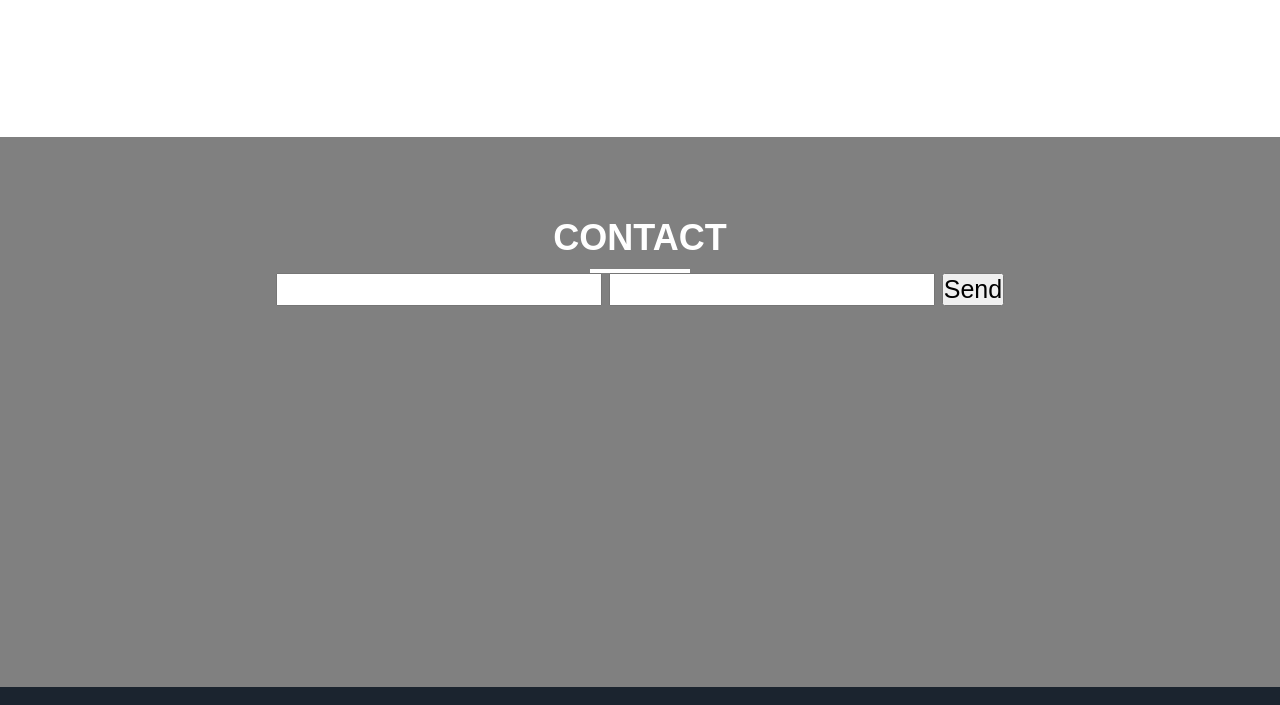
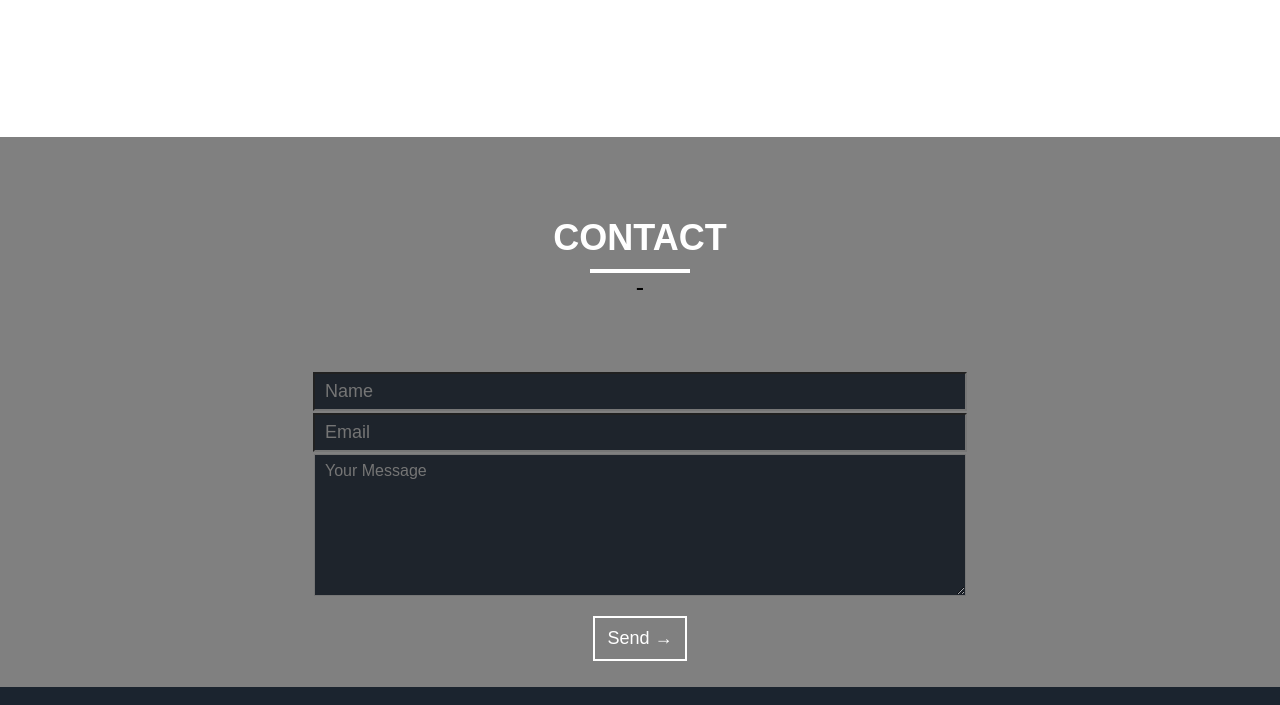
Before and after one commit to Garrett-hale/Developer-Portfolio, a plain HTML site: page index.html in a window 1280 px wide. Shown: the part 2160-2865 px from the top of the page. Drawn offline with Linux system fonts and the light colour scheme.

Commit message:
Add files via upload

```diff
--- a/index.html
+++ b/index.html
@@ -137,19 +137,13 @@
     <div class="contact">
       <h1>CONTACT</h1>
       <div class="contact-underline"></div>
-        <!--<form action="https://formsubmit.co/Garrett.hale@yahoo.com" method="POST">
-          <input class="input-name name" name="name" type="text" placeholder="Name" maxlength="20">
-          <input class="input-email email" name="email" type="email" placeholder="Email" maxlength="30">
-          <textarea class="textarea-message message" name="message" placeholder="Your Message" cols="30" rows="7"></textarea>
-          <input type="hidden" name="_next" value="thankyou.html">
+        -<form action="https://formsubmit.co/Garrett.hale@yahoo.com" method="POST">
+          <input class="input-name name" name="name" type="text" placeholder="Name" maxlength="20" required>
+          <input class="input-email email" name="email" type="email" placeholder="Email" maxlength="30" required>
+          <textarea class="textarea-message message" name="message" placeholder="Your Message" cols="30" rows="7" required></textarea>
           <button type="submit" class="button">Send &#8594;</button>
-        </form>-->
+        </form>
 
-        <form action="https://formsubmit.co/Garrett.hale@yahoo.com" method="POST">
-     <input type="text" name="name" required>
-     <input type="email" name="email" required>
-     <button type="submit">Send</button>
-      </form>
     </div>
 
 
```
